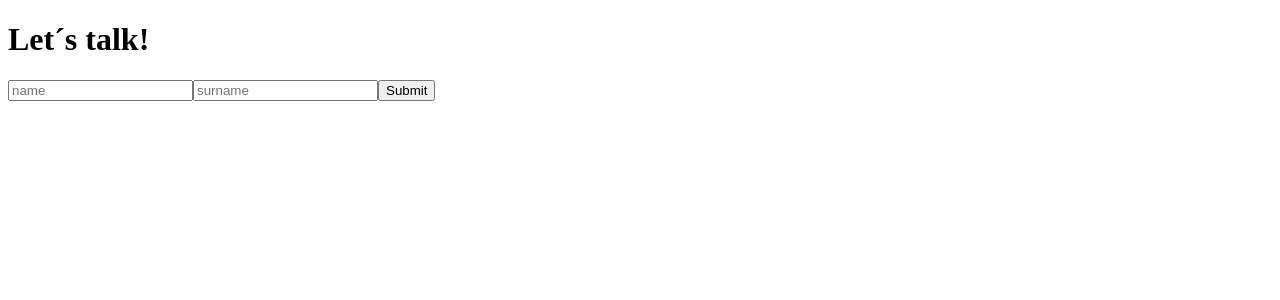
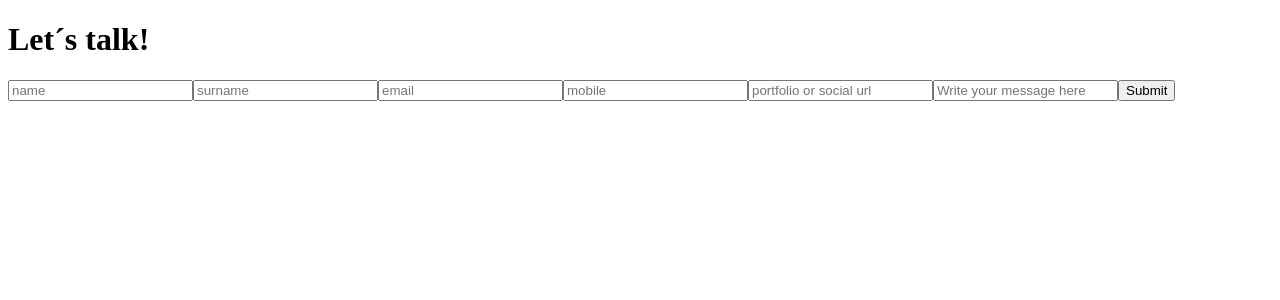
Before and after one commit to MaGaBoo/form_front, a React (Create React App) app: page / in a window 1280 px wide. Shown: the top 300 px of the page. Built offline with nearby package versions, Linux system fonts and the light colour scheme.

Commit message:
fixed contact service and annoying cors issue

```diff
--- a/package.json
+++ b/package.json
@@ -2,11 +2,13 @@
   "name": "form_frontend",
   "version": "0.1.0",
   "private": true,
+
   "dependencies": {
     "@hookform/resolvers": "^2.9.7",
     "@testing-library/jest-dom": "^5.16.5",
     "@testing-library/react": "^13.3.0",
     "@testing-library/user-event": "^13.5.0",
+    "axios": "^0.27.2",
     "react": "^18.2.0",
     "react-dom": "^18.2.0",
     "react-hook-form": "^7.34.0",
--- a/public/index.html
+++ b/public/index.html
@@ -9,7 +9,6 @@
       name="description"
       content="Web site created using create-react-app"
     />
-    <link rel="apple-touch-icon" href="%PUBLIC_URL%/logo192.png" />
     <!--
       manifest.json provides metadata used when your web app is installed on a
       user's mobile device or desktop. See https://developers.google.com/web/fundamentals/web-app-manifest/
--- a/src/components/Form.jsx
+++ b/src/components/Form.jsx
@@ -1,34 +1,48 @@
-import { useState } from 'react'
+import { useState } from 'react';
 import { useForm } from "react-hook-form";
 import { yupResolver } from '@hookform/resolvers/yup';
 import * as yup from "yup";
+import { createContact } from '../services/ContactService';
 
 const schema = yup.object({
     name: yup.string().required('Name is a required field'),
     surname: yup.string().required('Surname is a required field'),
     email: yup.string().email('Please enter a valid email format').required('Email is a required field'),
-    mobile: yup.number().min(9).max(11).required('Please provide a mobile phone to contact!'),
-    link: yup.string().url().required('Please, provide your portfolio or social platform link'),
+    mobile: yup.number().min(9).required('Please provide a mobile phone to contact!'),
+    link: yup.string().required('Please, provide your portfolio or social platform link'),
     message: yup.string().min(1).required('Please, tell something about you!')
 }).required();
 
 const Form = () => {
 
     const [isSubmitting, setIsSubmitting] = useState(false);
+    const [errors, setErrors] = useState(false);
 
-    const { register, handleSubmit, formState:{ errors } } = useForm({
+    const { register, handleSubmit } = useForm({
         resolver: yupResolver(schema)
     });
 
     const onSubmit = (data) => {
-        setIsSubmitting(true)
+
+        console.log(data)
+        if(!data) {
+            console.log('Ups, something went wrong!')
+        } else {
+            createContact(data)
+            .then((newContact) => {
+                console.log(`Created new contact ${newContact}`)
+            })
+            .catch(error => setErrors(error?.response?.data?.errors))
+        }
+
+        setIsSubmitting(true);
     }
 
     return (
         <div className='container'>
             <h1>Let´s talk!</h1>
-            <div className='form-wrapper'>
-            <form onSubmit={onSubmit}>
+        <div className='form-wrapper'>
+        <form onSubmit={handleSubmit(onSubmit)}>
 
             <input
             {...register('name')}
@@ -42,6 +56,30 @@ const Form = () => {
             type='text'
             required />
 
+            <input
+            {...register('email')}
+            placeholder='email'
+            type='email'
+            required />
+
+            <input
+            {...register('mobile')}
+            placeholder='mobile'
+            type='number'
+            required />
+
+            <input
+            {...register('link')}
+            placeholder='portfolio or social url'
+            type='text'
+            required />
+
+            <input
+            {...register('message')}
+            placeholder='Write your message here'
+            type='text'
+            required />
+
             <button>Submit</button>
             </form>
             </div>
--- /dev/null
+++ b/src/services/BaseService.js
@@ -0,0 +1,10 @@
+import axios from 'axios';
+
+const createHttp = () => {
+    const http = axios.create({
+        baseURL: 'http://localhost:3001/api'
+    })
+    return http
+}
+
+export default createHttp;
--- /dev/null
+++ b/src/services/ContactService.js
@@ -0,0 +1,5 @@
+import createHttp from './BaseService';
+
+const http = createHttp(true);
+
+export const createContact = (data) => http.post('/', data)
```
Also changed, not shown: 1 other file (tests, documents, lock files or other folders).
